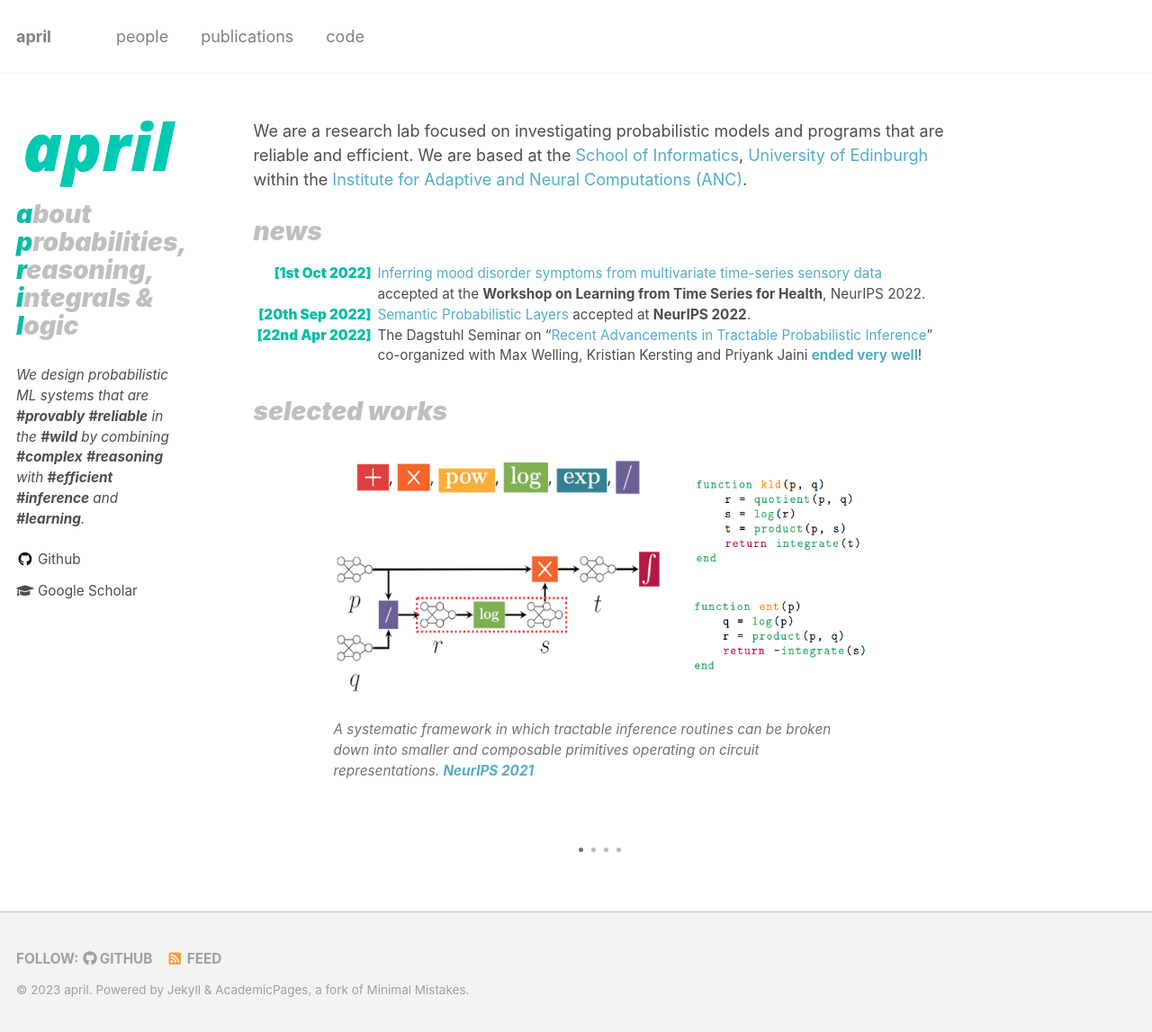
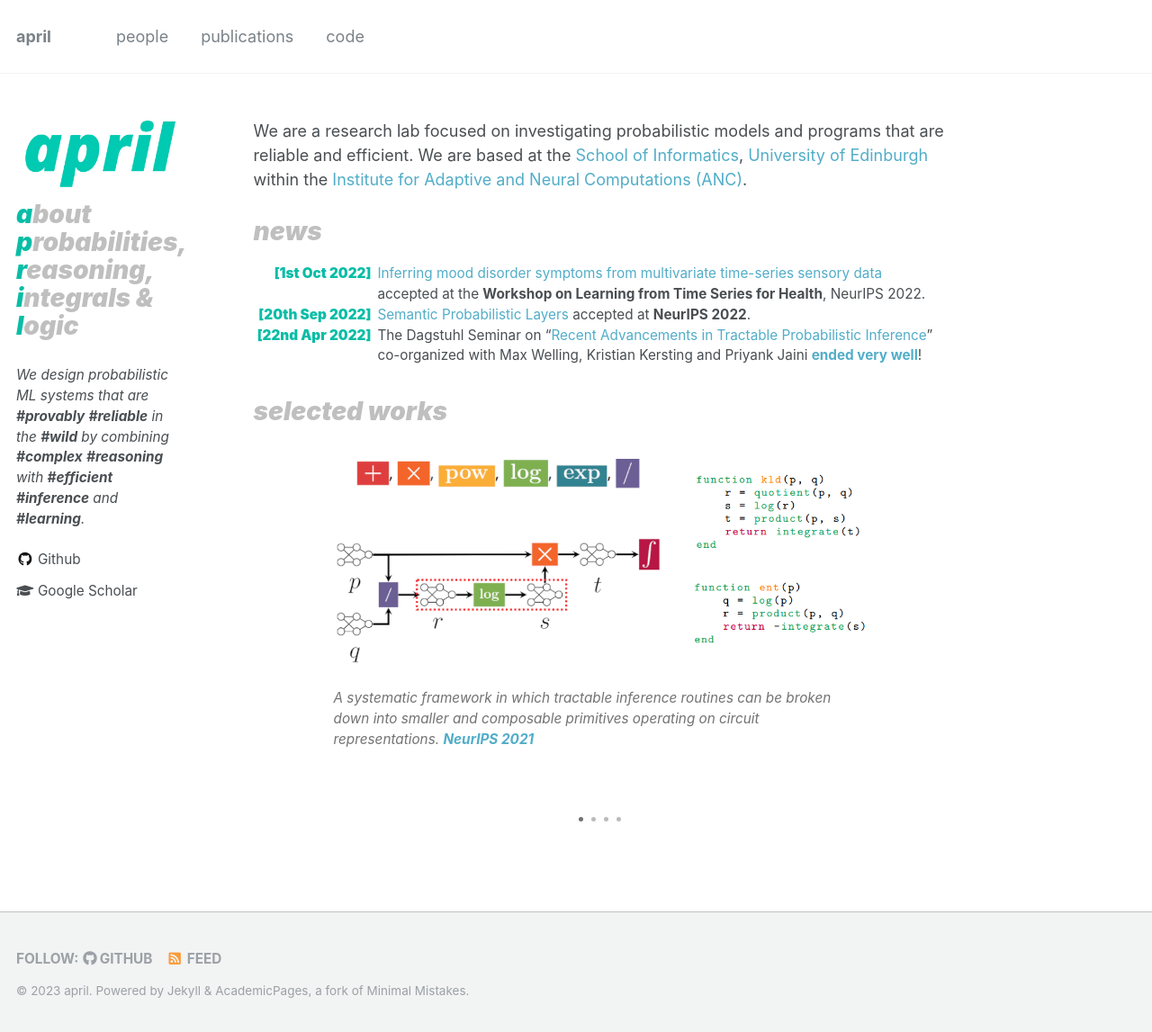
Before and after one commit to april-tools/april-tools.github.io, a Jekyll site: the page built from _pages/about.md, in a window 1280 px wide and 1147 px high. Shown: the whole window at 90% size. Built offline with Jekyll 4.4.1, drawn with Linux system fonts in a browser that asks for light colours; nearby versions of some CDN libraries.

Commit message:
Adjusting spotlight resize

```diff
--- a/_sass/_about.scss
+++ b/_sass/_about.scss
@@ -90,7 +90,8 @@
 .spotlight-slide img {
   vertical-align: middle;
   width: auto;
-  height: 300px;
+  max-height: 400px;
+  object-fit: cover;
 }
 
 /* Number text (1/3 etc) */
```
